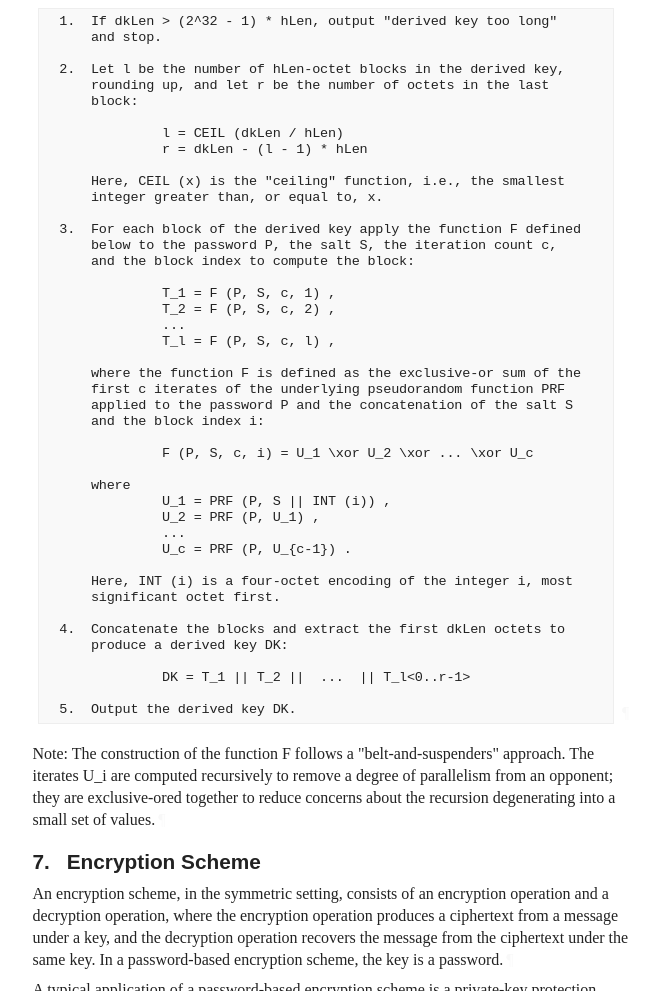
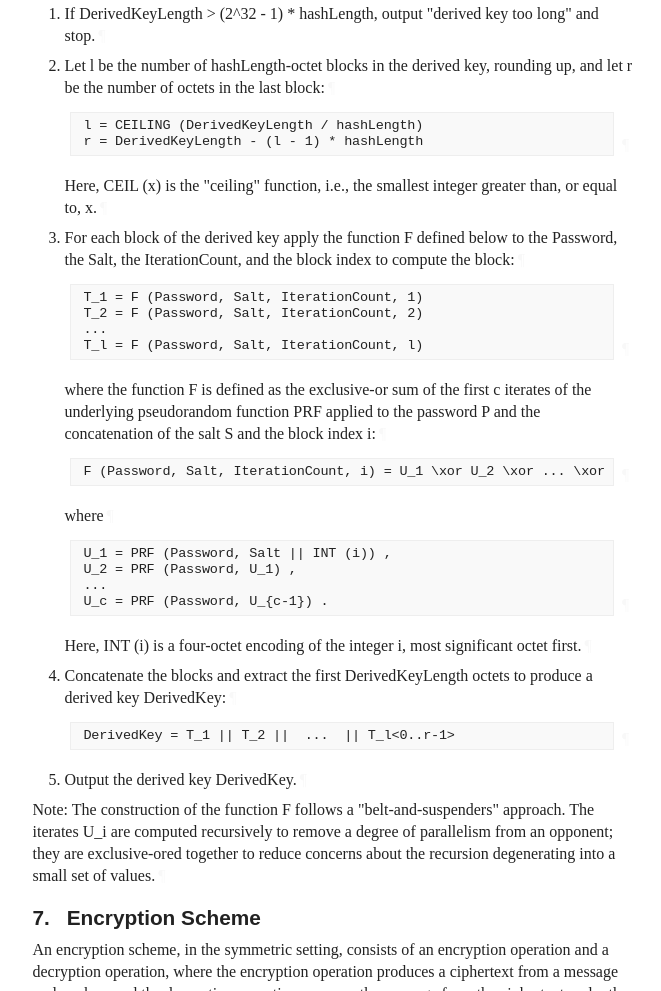
Before and after one commit to xnox/draft-xnox-pkcs5-v2dot2, a plain HTML site: page main/draft-xnox-pkcs5-v2dot2.html in a window 1280 px wide. Shown: the part 6386-7377 px from the top of the page, without its empty margins (92-753 px from the left). Drawn offline with Linux system fonts and the light colour scheme; a web font is replaced by a local one.

Commit message:
Script updating gh-pages from 941f517. [ci skip]

```diff
--- a/main/draft-xnox-pkcs5-v2dot2.html
+++ b/main/draft-xnox-pkcs5-v2dot2.html
@@ -1601,54 +1601,74 @@ positive integener, maxumum value (2^32 - 1) * hashLength<a href="#section-6.1-6
 </li>
         </ul>
 <p id="section-6.1-9">Steps:<a href="#section-6.1-9" class="pilcrow">¶</a></p>
-<div class="alignLeft art-text artwork" id="section-6.1-10">
+<ol start="1" type="1" class="normal type-1" id="section-6.1-10">
+<li id="section-6.1-10.1">
+            <p id="section-6.1-10.1.1">If DerivedKeyLength &gt; (2^32 - 1) * hashLength, output "derived key
+too long" and stop.<a href="#section-6.1-10.1.1" class="pilcrow">¶</a></p>
+</li>
+          <li id="section-6.1-10.2">
+            <p id="section-6.1-10.2.1">Let l be the number of hashLength-octet blocks in the derived key,
+rounding up, and let r be the number of octets in the last
+block:<a href="#section-6.1-10.2.1" class="pilcrow">¶</a></p>
+<div class="alignLeft art-text artwork" id="section-6.1-10.2.2">
 <pre>
-  1.  If dkLen &gt; (2^32 - 1) * hLen, output "derived key too long"
-      and stop.
-
-  2.  Let l be the number of hLen-octet blocks in the derived key,
-      rounding up, and let r be the number of octets in the last
-      block:
-
-               l = CEIL (dkLen / hLen)
-               r = dkLen - (l - 1) * hLen
-
+ l = CEILING (DerivedKeyLength / hashLength)
+ r = DerivedKeyLength - (l - 1) * hashLength
+</pre><a href="#section-6.1-10.2.2" class="pilcrow">¶</a>
+</div>
+<p id="section-6.1-10.2.3">
 Here, CEIL (x) is the "ceiling" function, i.e., the smallest
-      integer greater than, or equal to, x.
-
-  3.  For each block of the derived key apply the function F defined
-      below to the password P, the salt S, the iteration count c,
-      and the block index to compute the block:
-
-               T_1 = F (P, S, c, 1) ,
-               T_2 = F (P, S, c, 2) ,
+integer greater than, or equal to, x.<a href="#section-6.1-10.2.3" class="pilcrow">¶</a></p>
+</li>
+          <li id="section-6.1-10.3">
+            <p id="section-6.1-10.3.1">For each block of the derived key apply the function F defined
+below to the Password, the Salt, the IterationCount, and the block
+index to compute the block:<a href="#section-6.1-10.3.1" class="pilcrow">¶</a></p>
+<div class="alignLeft art-text artwork" id="section-6.1-10.3.2">
+<pre>
+ T_1 = F (Password, Salt, IterationCount, 1)
+ T_2 = F (Password, Salt, IterationCount, 2)
  ...
-               T_l = F (P, S, c, l) ,
-
+ T_l = F (Password, Salt, IterationCount, l)
+</pre><a href="#section-6.1-10.3.2" class="pilcrow">¶</a>
+</div>
+<p id="section-6.1-10.3.3">
 where the function F is defined as the exclusive-or sum of the
 first c iterates of the underlying pseudorandom function PRF
 applied to the password P and the concatenation of the salt S
-      and the block index i:
-
-               F (P, S, c, i) = U_1 \xor U_2 \xor ... \xor U_c
-
-      where
-               U_1 = PRF (P, S || INT (i)) ,
-               U_2 = PRF (P, U_1) ,
+and the block index i:<a href="#section-6.1-10.3.3" class="pilcrow">¶</a></p>
+<div class="alignLeft art-text artwork" id="section-6.1-10.3.4">
+<pre>
+ F (Password, Salt, IterationCount, i) = U_1 \xor U_2 \xor ... \xor U_c
+</pre><a href="#section-6.1-10.3.4" class="pilcrow">¶</a>
+</div>
+<p id="section-6.1-10.3.5">
+where<a href="#section-6.1-10.3.5" class="pilcrow">¶</a></p>
+<div class="alignLeft art-text artwork" id="section-6.1-10.3.6">
+<pre>
+ U_1 = PRF (Password, Salt || INT (i)) ,
+ U_2 = PRF (Password, U_1) ,
  ...
-               U_c = PRF (P, U_{c-1}) .
-
+ U_c = PRF (Password, U_{c-1}) .
+</pre><a href="#section-6.1-10.3.6" class="pilcrow">¶</a>
+</div>
+<p id="section-6.1-10.3.7">
 Here, INT (i) is a four-octet encoding of the integer i, most
-      significant octet first.
-
-  4.  Concatenate the blocks and extract the first dkLen octets to
-      produce a derived key DK:
-
-               DK = T_1 || T_2 ||  ...  || T_l&lt;0..r-1&gt;
-
-  5.  Output the derived key DK.
-</pre><a href="#section-6.1-10" class="pilcrow">¶</a>
-</div>
+significant octet first.<a href="#section-6.1-10.3.7" class="pilcrow">¶</a></p>
+</li>
+          <li id="section-6.1-10.4">
+            <p id="section-6.1-10.4.1">Concatenate the blocks and extract the first DerivedKeyLength
+octets to produce a derived key DerivedKey:<a href="#section-6.1-10.4.1" class="pilcrow">¶</a></p>
+<div class="alignLeft art-text artwork" id="section-6.1-10.4.2">
+<pre>
+ DerivedKey = T_1 || T_2 ||  ...  || T_l&lt;0..r-1&gt;
+</pre><a href="#section-6.1-10.4.2" class="pilcrow">¶</a>
+</div>
+</li>
+          <li id="section-6.1-10.5">
+            <p id="section-6.1-10.5.1">Output the derived key DerivedKey.<a href="#section-6.1-10.5.1" class="pilcrow">¶</a></p>
+</li>
+        </ol>
 <p id="section-6.1-11">Note: The construction of the function F follows a
 "belt-and-suspenders" approach. The iterates U_i are computed
 recursively to remove a degree of parallelism from an opponent; they
```
Also changed, not shown: main/draft-xnox-pkcs5-v2dot2.txt. Lines whose indentation alone changed are shown as unchanged.
